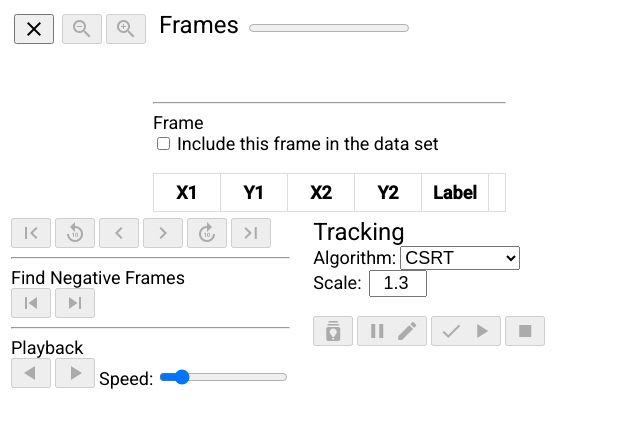
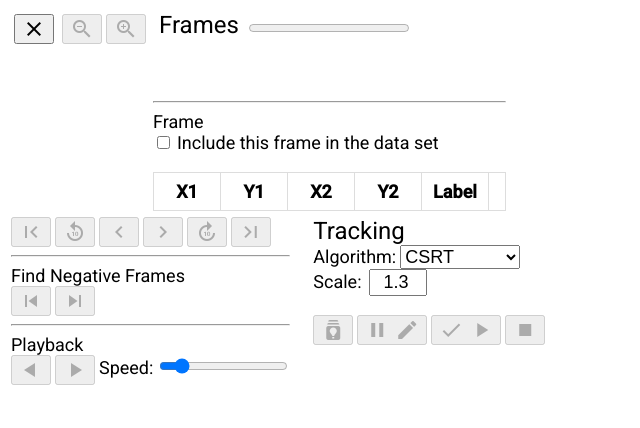
Before and after one commit to FIRST-Tech-Challenge/fmltc, a Flask app: template templates/labelVideo.html in a window 1280 px wide. Shown: the top 428 px of the page, without its empty margins (0-640 px from the left). Run offline with Flask 2, Linux system fonts and the light colour scheme; the template is opened without the code that fills it, so the values that code supplies are empty; some libraries are stand-ins or nearby versions.

Commit message:
Adjusted alignment of icons.

```diff
--- a/static/css/styles.css
+++ b/static/css/styles.css
@@ -97,6 +97,10 @@
   vertical-align: bottom;
 }
 
+.iconVerticalAlign {
+  vertical-align: middle;
+}
+
 .inputWithoutBorder {
   padding: 0;
   border: none;
--- a/templates/labelVideo.html
+++ b/templates/labelVideo.html
@@ -34,12 +34,12 @@
   <tr>
     <td valign="top">
       <table style="width: 100%"><tr>
-        <td><button id="dismissButton" class="material-icons text-24">close</button></td>
+        <td><button id="dismissButton" class="material-icons iconVerticalAlign text-24">close</button></td>
         <td style="width: 100%"><span id="videoFilenameSpan" class="text-24"></span></td>
         <td><button id="smallerImageButton" title="Smaller" disabled="true"
-          class="material-icons text-24">zoom_out</button></td>
+          class="material-icons iconVerticalAlign text-24">zoom_out</button></td>
         <td><button id="largerImageButton" title="Larger" disabled="true"
-          class="material-icons text-24">zoom_in</button></td>
+          class="material-icons iconVerticalAlign text-24">zoom_in</button></td>
       </tr></table>
     </td>
     <td valign="top">
@@ -80,33 +80,33 @@
     <td valign="top">
       <div>
         <button id="firstFrameButton" title="Go to the First Frame" disabled="true"
-          class="material-icons text-24">first_page</button>
+          class="material-icons iconVerticalAlign text-24">first_page</button>
         <button id="previousTenFrameButton" title="Go Back Ten Frames" disabled="true"
-          class="material-icons text-24">replay_10</button>
+          class="material-icons iconVerticalAlign text-24">replay_10</button>
         <button id="previousFrameButton" title="Go Back One Frame" disabled="true"
-          class="material-icons text-24">navigate_before</button>
+          class="material-icons iconVerticalAlign text-24">navigate_before</button>
         <button id="nextFrameButton" title="Go Forward One Frame" disabled="true"
-          class="material-icons text-24">navigate_next</button>
+          class="material-icons iconVerticalAlign text-24">navigate_next</button>
         <button id="nextTenFrameButton" title="Go Forward Ten Frames" disabled="true"
-          class="material-icons text-24">forward_10</button>
+          class="material-icons iconVerticalAlign text-24">forward_10</button>
         <button id="lastFrameButton" title="Go to the Last Frame" disabled="true"
-          class="material-icons text-24">last_page</button>
+          class="material-icons iconVerticalAlign text-24">last_page</button>
       </div>
       <hr>
       <div class="text-18">Find Negative Frames</div>
       <div>
         <button id="previousNegativeFrameButton" title="Go Back to the Previous Negative Frame" disabled="true"
-           class="material-icons text-24">skip_previous</button>
+           class="material-icons iconVerticalAlign text-24">skip_previous</button>
         <button id="nextNegativeFrameButton" title="Go Forward to the Next Negative Frame" disabled="true"
-          class="material-icons text-24">skip_next</button>
+          class="material-icons iconVerticalAlign text-24">skip_next</button>
       </div>
       <hr>
       <div class="text-18">Playback</div>
       <div>
         <button id="reversePlayPauseButton" title="Play/Pause Reverse" disabled="true"
-          class="reverseDisplay material-icons text-24">play_arrow</button>
+          class="reverseDisplay material-icons iconVerticalAlign text-24">play_arrow</button>
         <button id="forwardPlayPauseButton" title="Play/Pause Forward" disabled="true"
-          class="material-icons text-24">play_arrow</button>
+          class="material-icons iconVerticalAlign text-24">play_arrow</button>
         <label for="playbackSpeedInput" class="text-18">Speed:</label>
         <input type="range" id="playbackSpeedInput" name="playbackSpeedInput" min="1" value="4" max="24">
       </div>
@@ -129,13 +129,13 @@
       <br>
       <div>
         <button id="trackingStartButton" title="Start Tracking" disabled="true"
-          class="material-icons text-24">batch_prediction</button>
+          class="material-icons iconVerticalAlign text-24">batch_prediction</button>
         <button id="trackingPauseButton" title="Pause Tracking to Adjust the Boxes" disabled="true"
-          class="material-icons text-24">pause edit</button>
+          class="material-icons iconVerticalAlign text-24">pause edit</button>
         <button id="trackingContinueButton" title="Approve These Boxes and Continue Tracking" disabled="true"
-          class="material-icons text-24">check play_arrow</button>
+          class="material-icons iconVerticalAlign text-24">check play_arrow</button>
         <button id="trackingStopButton" title="Stop Tracking" disabled="true"
-          class="material-icons text-24">stop</button>
+          class="material-icons iconVerticalAlign text-24">stop</button>
       </div>
       <span id="drawHintDiv" class="hidden">To enable tracking, draw bounding boxes on this xframe.</span>
       <div id="trackingStoppedDiv" style="visibility: hidden">Stopped</div>
```
Also changed, not shown: templates/root.html (+12 -12 lines).
